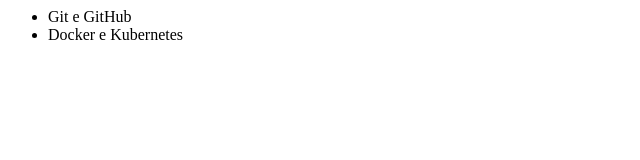
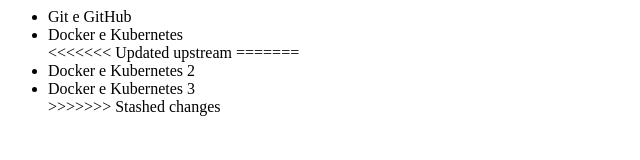
Before and after one commit to camilo-8/portal, a plain HTML site: page index.html in a window 1280 px wide. Shown: the whole page, without its empty margins (0-640 px from the left). Drawn offline with Linux system fonts and the light colour scheme.

Commit message:
commit trabalhando em equipe

```diff
--- a/index.html
+++ b/index.html
@@ -4,6 +4,11 @@
     <ul>
       <li>Git e GitHub</li>
       <li>Docker e Kubernetes</li>
+<<<<<<< Updated upstream
+=======
+      <li>Docker e Kubernetes 2</li>
+      <li>Docker e Kubernetes 3</li>
+>>>>>>> Stashed changes
     <ul>
   </body>
 </html>
```
